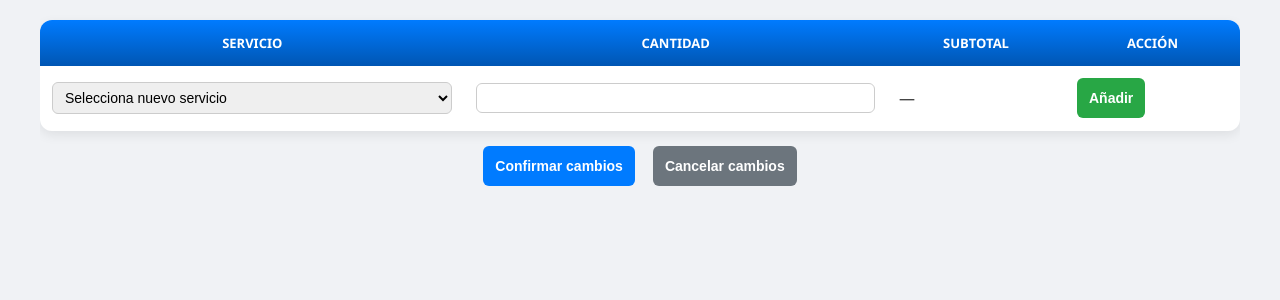
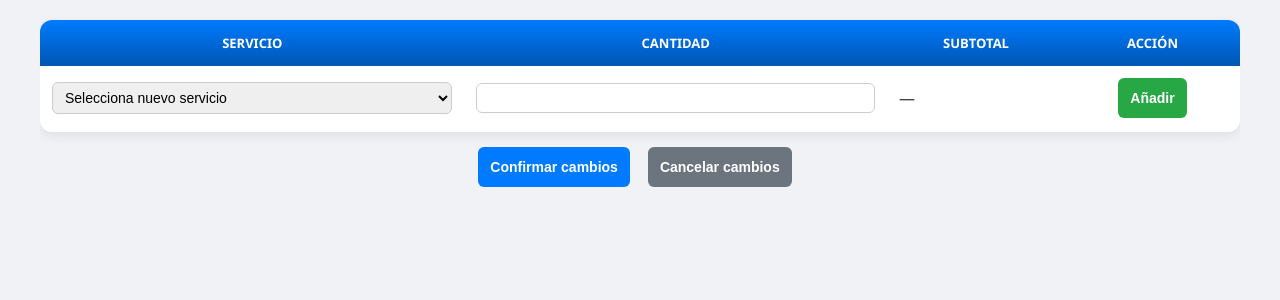
Before and after one commit to Gonzalo-721/Proyecto, a Flask app: template templates/editar_servicios.html in a window 1280 px wide. Shown: the part 60-360 px from the top of the page. Run offline with Flask 3, Linux system fonts and the light colour scheme; the template is opened without the code that fills it, so the values that code supplies are empty.

Commit message:
Update editar_servicios.css

```diff
--- a/static/css/editar_servicios.css
+++ b/static/css/editar_servicios.css
@@ -133,6 +133,13 @@ select:focus {
     box-shadow: 0 0 5px rgba(0, 123, 255, 0.3);
 }
 
+.tabla td:last-child {
+    display: flex;
+    justify-content: center;
+    align-items: center;
+}
+
+
 .btn,
 .btn-secondary,
 .btn-danger,
@@ -159,6 +166,9 @@ select:focus {
     background-color: var(--primary);
 }
 
+.btn-primary {
+    margin-left: -10px;
+}
 .btn:hover {
     background-color: var(--primary-dark);
     transform: translateY(-2px);
```
